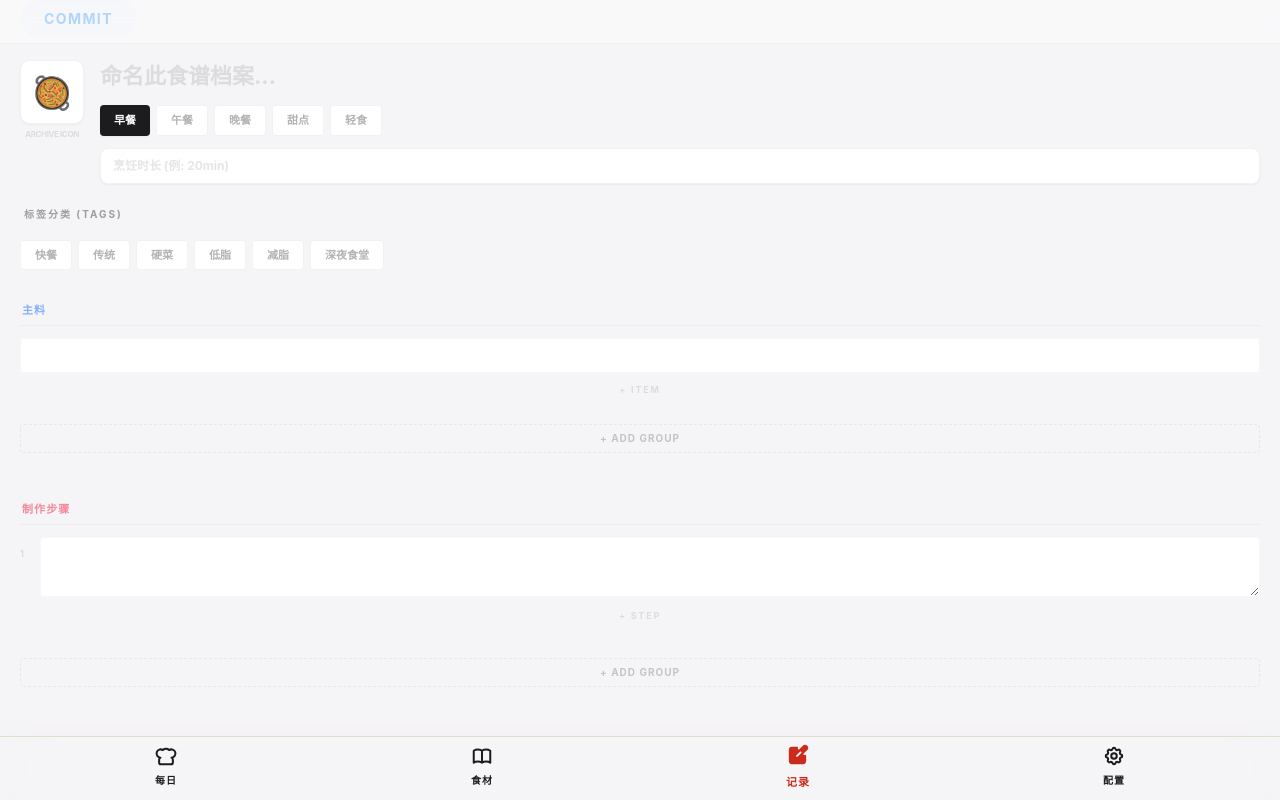
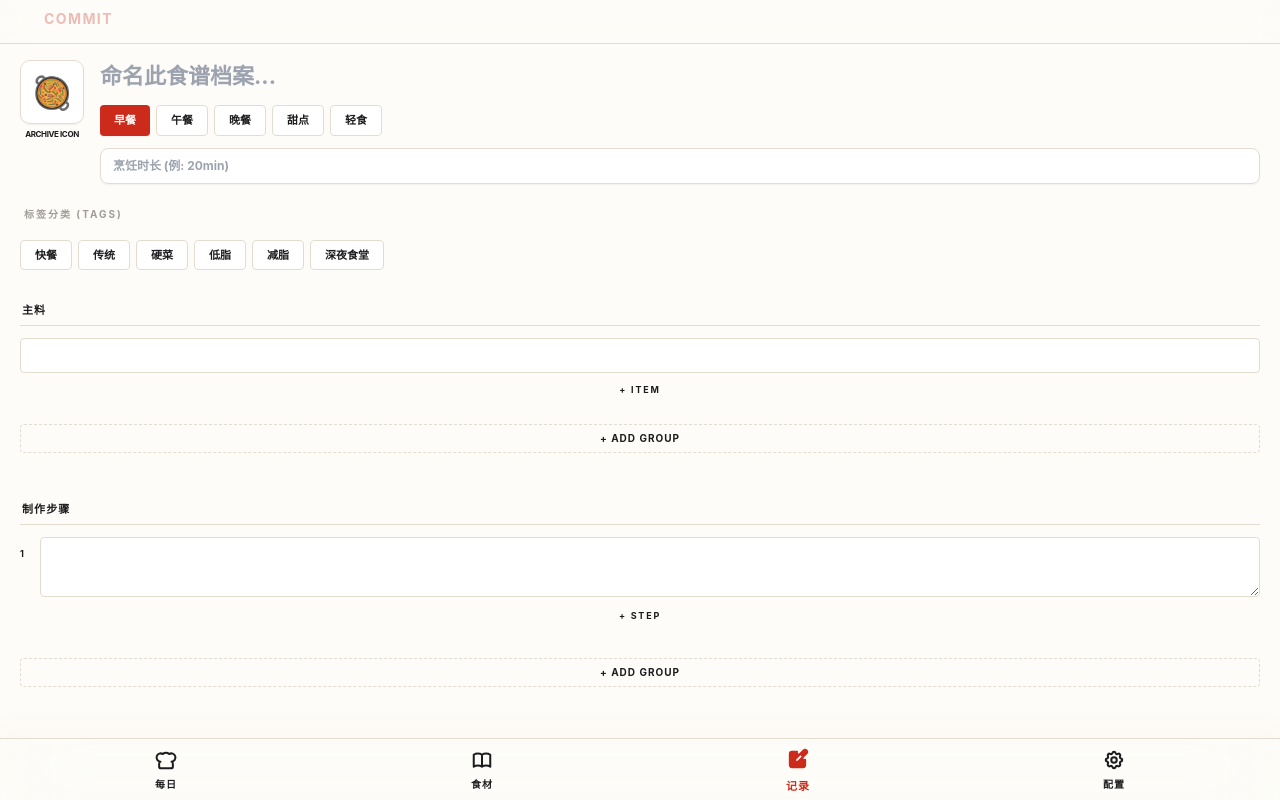
Before and after one commit to whitersa/daily-recipe, a React (Vite) app: page /recipe/new in a window 1280 px wide. Built offline with nearby package versions, Linux system fonts and the light colour scheme; no server answers.

Commit message:
feat: implement core views including settings, assets management, and recipe creation with a unified bottom navigation dock

```diff
--- a/src/components/BottomDock.tsx
+++ b/src/components/BottomDock.tsx
@@ -4,15 +4,15 @@ export default function BottomDock({ activeTab }: { activeTab: 'home' | 'assets'
   const getTabClass = (tab: string) => {
     return activeTab === tab
       ? "text-primary font-bold transition-all duration-500 scale-110"
-      : "text-foreground/25 hover:text-foreground/50 transition-all duration-300";
+      : "text-foreground/25 hover:text-foreground/45 transition-all duration-500";
   };
 
   return (
     <>
       {/* Dynamic Navigation Bar - Native Mobile Style */}
       <div
-        className="fixed bottom-0 left-0 w-full z-50 bg-background/90 backdrop-blur-xl border-t border-foreground/[0.04] shadow-[0_-8px_20px_rgba(225,82,61,0.02)] pt-2"
-        style={{ paddingBottom: 'max(12px, env(safe-area-inset-bottom))' }}
+        className="fixed bottom-0 left-0 w-full z-50 bg-background/95 backdrop-blur-2xl border-t border-foreground/[0.05] shadow-[0_-10px_30px_rgba(225,82,61,0.03)] pt-2.5"
+        style={{ paddingBottom: 'calc(env(safe-area-inset-bottom) + 0.5rem)' }}
       >
         <nav className="flex items-center justify-around px-2">
 
--- a/src/views/NewRecipe.tsx
+++ b/src/views/NewRecipe.tsx
@@ -72,13 +72,13 @@ export default function NewRecipe({ onRefresh }: { onRefresh: () => void }) {
     <motion.div
       initial={{ opacity: 0 }}
       animate={{ opacity: 1 }}
-      className="flex flex-col h-[100dvh] overflow-hidden bg-[#F5F5F7]"
+      className="flex flex-col h-[100dvh] overflow-hidden bg-background"
     >
-      <header className="px-5 pt-[env(safe-area-inset-top,0px)] pb-1.5 flex items-center justify-between z-20 flex-none bg-white/40 backdrop-blur-md border-b border-black/[0.03]">
+      <header className="px-5 pt-[env(safe-area-inset-top,0px)] pb-1.5 flex items-center justify-between z-20 flex-none bg-background/40 backdrop-blur-md border-b border-foreground/[0.03]">
         <button
           onClick={handleSave}
           disabled={loading || !title}
-          className="text-[14px] font-bold text-[#0A84FF] disabled:opacity-30 tracking-widest bg-blue-500/5 px-6 py-2 rounded-full"
+          className="text-[14px] font-bold text-primary disabled:opacity-30 tracking-widest bg-primary/10 px-6 py-2 rounded-full"
         >
           {loading ? '...' : 'COMMIT'}
         </button>
@@ -94,9 +94,9 @@ export default function NewRecipe({ onRefresh }: { onRefresh: () => void }) {
                   value={emoji}
                   maxLength={2}
                   onChange={e => setEmoji(e.target.value)}
-                  className="w-16 h-16 bg-white border border-black/[0.05] rounded-[10px] text-center text-[32px] outline-none shadow-sm focus:border-[#0A84FF] transition-all"
+                  className="w-16 h-16 bg-white border border-foreground/[0.05] rounded-[10px] text-center text-[32px] outline-none shadow-sm focus:border-primary transition-all"
                 />
-                <span className="block text-[8px] font-bold text-center mt-1 text-black/10 tracking-tighter uppercase">ARCHIVE ICON</span>
+                <span className="block text-[8px] font-bold text-center mt-1 text-foreground/20 tracking-tighter uppercase">ARCHIVE ICON</span>
              </div>
 
              <div className="flex-1 space-y-2">
@@ -105,7 +105,7 @@ export default function NewRecipe({ onRefresh }: { onRefresh: () => void }) {
                   value={title}
                   placeholder="命名此食谱档案..."
                   onChange={e => setTitle(e.target.value)}
-                  className="w-full bg-transparent text-[22px] font-bold text-[#1C1C1E] outline-none placeholder:text-black/10"
+                  className="w-full bg-transparent text-[22px] font-bold text-foreground outline-none placeholder:text-foreground/20"
                 />
                  {/* Category Selection - Micro-Plus structured rectangles */}
                  <div className="flex flex-wrap gap-1.5 pt-1 pb-1">
@@ -118,8 +118,8 @@ export default function NewRecipe({ onRefresh }: { onRefresh: () => void }) {
                          onClick={() => setCategory(cat)}
                          className={`relative flex items-center justify-center px-3.5 py-1.5 rounded-[4px] text-[11px] font-bold transition-all ${
                            isActive
-                           ? 'bg-[#1C1C1E] text-white shadow-sm'
-                           : 'bg-white border border-black/[0.05] text-black/30 hover:bg-black/[0.01]'
+                           ? 'bg-primary text-white shadow-sm'
+                           : 'bg-white border border-foreground/[0.05] text-foreground/30 hover:bg-foreground/[0.01]'
                          }`}
                        >
                          <span className="-translate-y-[0.5px]">{cat}</span>
@@ -133,14 +133,14 @@ export default function NewRecipe({ onRefresh }: { onRefresh: () => void }) {
                    value={time}
                    placeholder="烹饪时长 (例: 20min)"
                    onChange={e => setTime(e.target.value)}
-                   className="w-full bg-white border border-black/[0.05] rounded-[8px] px-3 py-2 text-[12px] font-bold outline-none placeholder:text-black/10 shadow-sm focus:border-[#0A84FF] transition-all"
+                   className="w-full bg-white border border-foreground/[0.05] rounded-[8px] px-3 py-2 text-[12px] font-bold outline-none placeholder:text-foreground/20 shadow-sm focus:border-primary transition-all"
                  />
               </div>
           </div>
 
            {/* Tags Selector - Micro-Plus */}
            <div className="space-y-4">
-             <label className="text-[10px] font-bold tracking-[0.2em] text-[#1C1C1E] uppercase opacity-40 ml-1">标签分类 (TAGS)</label>
+             <label className="text-[10px] font-bold tracking-[0.2em] text-foreground uppercase opacity-40 ml-1">标签分类 (TAGS)</label>
              <div className="flex flex-wrap gap-1.5">
                {['快餐', '传统', '硬菜', '低脂', '减脂', '深夜食堂'].map((tag) => {
                  const isSelected = tags.includes(tag);
@@ -151,8 +151,8 @@ export default function NewRecipe({ onRefresh }: { onRefresh: () => void }) {
                      onClick={() => toggleTag(tag)}
                      className={`px-3.5 py-1.5 rounded-[4px] text-[11px] font-bold transition-all ${
                        isSelected
-                       ? 'bg-[#1C1C1E] text-white'
-                       : 'bg-white border border-black/5 text-black/30'
+                       ? 'bg-accent text-foreground'
+                       : 'bg-white border border-foreground/5 text-foreground/30'
                      }`}
                    >
                      <span className="-translate-y-[0.5px]">{tag}</span>
@@ -167,7 +167,7 @@ export default function NewRecipe({ onRefresh }: { onRefresh: () => void }) {
         <div className="space-y-6">
           {ingredientGroups.map((group, gIdx) => (
             <section key={gIdx} className="space-y-3">
-              <div className="flex items-center justify-between pl-0.5 border-b border-black/[0.03] pb-1.5">
+              <div className="flex items-center justify-between pl-0.5 border-b border-foreground/[0.03] pb-1.5">
                 <input
                   value={group.name}
                   onChange={e => {
@@ -175,7 +175,7 @@ export default function NewRecipe({ onRefresh }: { onRefresh: () => void }) {
                     next[gIdx].name = e.target.value;
                     setIngredientGroups(next);
                   }}
-                  className="text-[11px] font-bold tracking-widest text-blue-500/60 uppercase bg-transparent outline-none w-[40%]"
+                  className="text-[11px] font-bold tracking-widest text-primary/60 uppercase bg-transparent outline-none w-[40%]"
                 />
               </div>
               <div className="space-y-1.5">
@@ -189,7 +189,7 @@ export default function NewRecipe({ onRefresh }: { onRefresh: () => void }) {
                       next[gIdx].items[iIdx] = e.target.value;
                       setIngredientGroups(next);
                     }}
-                    className={`w-full bg-white border border-black/[0.03] rounded-[4px] px-3 py-1.5 text-[14px] font-medium outline-none ${isAssetMatched(item) ? 'bg-blue-50/30 border-blue-100' : ''}`}
+                    className={`w-full bg-white border border-foreground/[0.03] rounded-[4px] px-3 py-1.5 text-[14px] font-medium outline-none ${isAssetMatched(item) ? 'bg-primary/5 border-primary/20' : ''}`}
                   />
                 ))}
                 <button
@@ -198,21 +198,21 @@ export default function NewRecipe({ onRefresh }: { onRefresh: () => void }) {
                     next[gIdx].items.push("");
                     setIngredientGroups(next);
                   }}
-                  className="w-full py-1 text-[9px] font-bold text-black/10 tracking-[0.2em] hover:text-black/20"
+                  className="w-full py-1 text-[9px] font-bold text-foreground/20 tracking-[0.2em] hover:text-foreground/40"
                 >
                   + ITEM
                 </button>
               </div>
             </section>
           ))}
-          <button onClick={() => addGroup('ing')} className="w-full border border-dashed border-black/5 rounded-[4px] py-1.5 text-[10px] font-bold text-black/20 tracking-widest uppercase">+ ADD GROUP</button>
+          <button onClick={() => addGroup('ing')} className="w-full border border-dashed border-foreground/10 rounded-[4px] py-1.5 text-[10px] font-bold text-foreground/40 tracking-widest uppercase">+ ADD GROUP</button>
         </div>
 
         {/* --- STEPS GROUPS --- */}
         <div className="space-y-8 pt-4">
           {stepGroups.map((group, gIdx) => (
             <section key={gIdx} className="space-y-3">
-              <div className="flex items-center justify-between pl-0.5 border-b border-black/[0.03] pb-1.5">
+              <div className="flex items-center justify-between pl-0.5 border-b border-foreground/[0.03] pb-1.5">
                 <input
                   value={group.name}
                   onChange={e => {
@@ -220,13 +220,13 @@ export default function NewRecipe({ onRefresh }: { onRefresh: () => void }) {
                     next[gIdx].name = e.target.value;
                     setStepGroups(next);
                   }}
-                  className="text-[11px] font-bold tracking-widest text-rose-500/60 uppercase bg-transparent outline-none w-[40%]"
+                  className="text-[11px] font-bold tracking-widest text-accent/80 uppercase bg-transparent outline-none w-[40%]"
                 />
               </div>
               <div className="space-y-2">
                  {group.items.map((step, sIdx) => (
                    <div key={sIdx} className="flex gap-2 items-start">
-                     <span className="text-[9px] font-bold text-black/10 pt-2.5 w-3">{sIdx + 1}</span>
+                     <span className="text-[9px] font-bold text-foreground/20 pt-2.5 w-3">{sIdx + 1}</span>
                      <textarea
                         value={step}
                         onChange={e => {
@@ -234,7 +234,7 @@ export default function NewRecipe({ onRefresh }: { onRefresh: () => void }) {
                           next[gIdx].items[sIdx] = e.target.value;
                           setStepGroups(next);
                         }}
-                        className={`flex-1 bg-white border border-black/[0.03] rounded-[4px] px-3 py-2 text-[14px] font-medium min-h-[50px] outline-none ${isAssetMatched(step) ? 'bg-rose-50/30 border-rose-100' : ''}`}
+                        className={`flex-1 bg-white border border-foreground/[0.03] rounded-[4px] px-3 py-2 text-[14px] font-medium min-h-[50px] outline-none ${isAssetMatched(step) ? 'bg-accent/10 border-accent/30' : ''}`}
                      />
                    </div>
                  ))}
@@ -244,14 +244,14 @@ export default function NewRecipe({ onRefresh }: { onRefresh: () => void }) {
                     next[gIdx].items.push("");
                     setStepGroups(next);
                   }}
-                  className="w-full py-1 text-[9px] font-bold text-black/10 tracking-[0.2em] hover:text-black/20"
+                  className="w-full py-1 text-[9px] font-bold text-foreground/20 tracking-[0.2em] hover:text-foreground/40"
                 >
                   + STEP
                 </button>
               </div>
             </section>
           ))}
-          <button onClick={() => addGroup('step')} className="w-full border border-dashed border-black/5 rounded-[4px] py-1.5 text-[10px] font-bold text-black/20 tracking-widest uppercase">+ ADD GROUP</button>
+          <button onClick={() => addGroup('step')} className="w-full border border-dashed border-foreground/10 rounded-[4px] py-1.5 text-[10px] font-bold text-foreground/40 tracking-widest uppercase">+ ADD GROUP</button>
         </div>
       </main>
 
```
Also changed, not shown: src/views/Assets.tsx (+25 -25 lines), src/views/EditRecipe.tsx (+19 -19 lines), src/views/Settings.tsx (+14 -14 lines).
